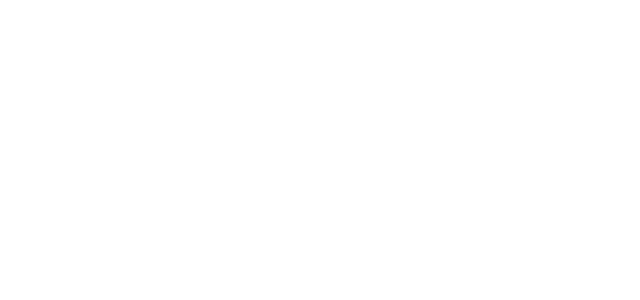
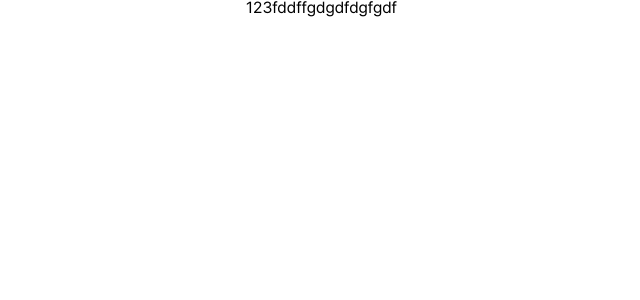
Before and after one commit to nowjiin/posepik-fe, a React (Vite) app: page /camera in a window 1280 px wide. Before the commit this address had no page. Shown: the top 300 px of the page, without its empty margins (193-833 px from the left). Built offline with nearby package versions, Linux system fonts and the light colour scheme.

Commit message:
🔧Settings: Router Setting, Prettier

```diff
--- a/package.json
+++ b/package.json
@@ -29,5 +29,6 @@
 		"eslint-plugin-react-refresh": "^0.4.18",
 		"globals": "^15.14.0",
 		"vite": "^6.1.0"
-	}
+	},
+	"packageManager": "yarn@4.6.0+sha512.5383cc12567a95f1d668fbe762dfe0075c595b4bfff433be478dbbe24e05251a8e8c3eb992a986667c1d53b6c3a9c85b8398c35a960587fbd9fa3a0915406728"
 }
--- a/src/App.jsx
+++ b/src/App.jsx
@@ -1,21 +1,12 @@
 import { ThemeProvider } from 'styled-components';
-import { BrowserRouter as Router, Routes, Route, Navigate } from 'react-router-dom';
-import ScrollToTop from '@hooks/common/ScrollToTop';
 import '@/App.css';
 import theme from '@styles/theme';
-
-import Main from '@pages/Main/Main';
+import Routes from './router/Routes';
 
 function App() {
 	return (
 		<ThemeProvider theme={theme}>
-			<Router>
-				<ScrollToTop />
-				<Routes>
-					<Route path="/" element={<Navigate to="/main" replace />} />
-					<Route path="/main" element={<Main />} />
-				</Routes>
-			</Router>
+			<Routes />
 		</ThemeProvider>
 	);
 }
--- /dev/null
+++ b/src/pages/Camera/Camera.jsx
@@ -0,0 +1,3 @@
+export default function Camera() {
+	return <>123fddffgdgdfdgfgdf</>;
+}
--- /dev/null
+++ b/src/router/Routes.jsx
@@ -0,0 +1,19 @@
+import { BrowserRouter, Routes, Route, Navigate } from 'react-router-dom';
+import ScrollToTop from '@hooks/common/ScrollToTop';
+import Main from '@pages/Main/Main';
+import Camera from '@pages/Camera/Camera';
+
+const AppRoutes = () => {
+	return (
+		<BrowserRouter>
+			<ScrollToTop />
+			<Routes>
+				<Route path="/" element={<Navigate to="/main" replace />} />
+				<Route path="/main" element={<Main />} />
+				<Route path="/camera" element={<Camera />} />
+			</Routes>
+		</BrowserRouter>
+	);
+};
+
+export default AppRoutes;
```
Also changed, not shown: src/components/Camera/Camera.js (added), 2 other files (tests, documents, lock files or other folders).
